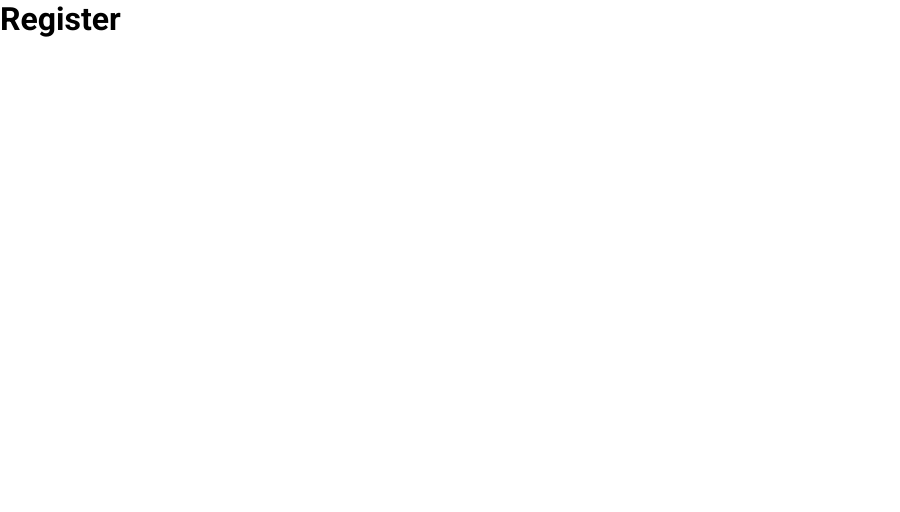
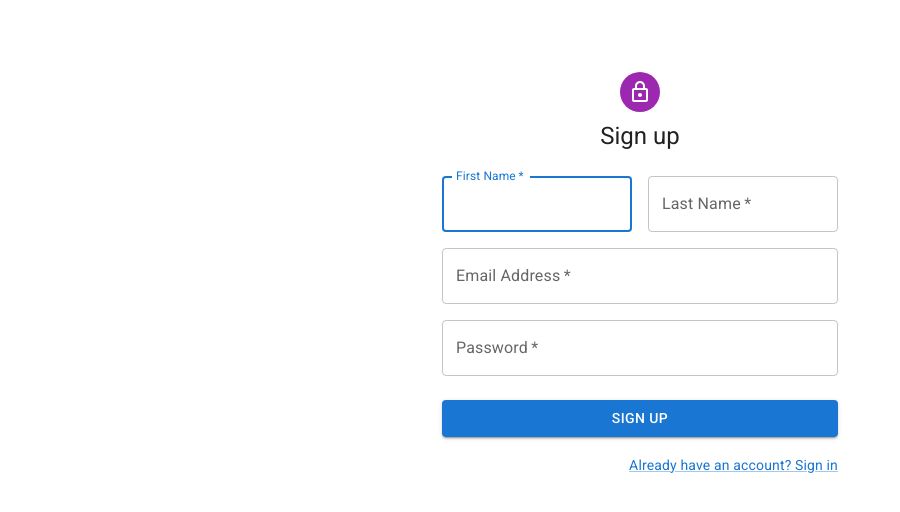
Before and after one commit to sanixstudio/social-media, a React (Create React App) app: page /register in a window 1280 px wide. Shown: the top 512 px of the page, without its empty margins (0-900 px from the left). Built offline with nearby package versions, Linux system fonts and the light colour scheme.

Commit message:
feat: created Login and Register forms

```diff
--- a/package.json
+++ b/package.json
@@ -6,6 +6,7 @@
     "@emotion/react": "^11.10.6",
     "@emotion/styled": "^11.10.6",
     "@fontsource/roboto": "^4.5.8",
+    "@mui/icons-material": "^5.11.9",
     "@mui/material": "^5.11.9",
     "@testing-library/jest-dom": "^5.16.5",
     "@testing-library/react": "^13.4.0",
--- a/src/pages/login/Login.jsx
+++ b/src/pages/login/Login.jsx
@@ -1,11 +1,100 @@
-import React from "react";
+import * as React from "react";
+import Avatar from "@mui/material/Avatar";
+import Button from "@mui/material/Button";
+import CssBaseline from "@mui/material/CssBaseline";
+import TextField from "@mui/material/TextField";
+import Link from "@mui/material/Link";
+import Grid from "@mui/material/Grid";
+import Box from "@mui/material/Box";
+import LockOutlinedIcon from "@mui/icons-material/LockOutlined";
+import Typography from "@mui/material/Typography";
+import Container from "@mui/material/Container";
+import { createTheme, ThemeProvider } from "@mui/material/styles";
 
-const Login = () => {
+const theme = createTheme();
+
+export default function Login() {
+  const handleSubmit = (event) => {
+    event.preventDefault();
+    const data = new FormData(event.currentTarget);
+    console.log({
+      email: data.get("email"),
+      password: data.get("password"),
+    });
+  };
+
   return (
-    <div>
-      <h1>Login</h1>
-    </div>
+    <ThemeProvider theme={theme}>
+      <Container component="main" maxWidth="xs">
+        <CssBaseline />
+        <Box
+          sx={{
+            marginTop: 8,
+            display: "flex",
+            flexDirection: "column",
+            alignItems: "center",
+          }}
+        >
+          <Avatar sx={{ m: 1, bgcolor: "secondary.main" }}>
+            <LockOutlinedIcon />
+          </Avatar>
+          <Typography component="h1" variant="h5">
+            Sign in
+          </Typography>
+          <Box
+            component="form"
+            onSubmit={handleSubmit}
+            noValidate
+            sx={{ mt: 1 }}
+          >
+            <TextField
+              margin="normal"
+              required
+              fullWidth
+              id="email"
+              label="Email Address"
+              name="email"
+              autoComplete="email"
+              autoFocus
+            />
+            <TextField
+              margin="normal"
+              required
+              fullWidth
+              name="password"
+              label="Password"
+              type="password"
+              id="password"
+              autoComplete="current-password"
+            />
+            {/* TODO: Place for "Remember Me"
+            <FormControlLabel
+              control={<Checkbox value="remember" color="primary" />}
+              label="Remember me"
+            /> */}
+            <Button
+              type="submit"
+              fullWidth
+              variant="contained"
+              sx={{ mt: 3, mb: 2 }}
+            >
+              Sign In
+            </Button>
+            <Grid container>
+              <Grid item xs>
+                {/* <Link href="#" variant="body2">
+                  Forgot password?
+                </Link> */}
+              </Grid>
+              <Grid item>
+                <Link href="/register" variant="body2">
+                  {"Don't have an account? Sign Up"}
+                </Link>
+              </Grid>
+            </Grid>
+          </Box>
+        </Box>
+      </Container>
+    </ThemeProvider>
   );
-};
-
-export default Login;
+}
--- a/src/pages/register/Register.jsx
+++ b/src/pages/register/Register.jsx
@@ -1,9 +1,114 @@
-const Register = () => {
+import * as React from "react";
+import Avatar from "@mui/material/Avatar";
+import Button from "@mui/material/Button";
+import CssBaseline from "@mui/material/CssBaseline";
+import TextField from "@mui/material/TextField";
+import Link from "@mui/material/Link";
+import Grid from "@mui/material/Grid";
+import Box from "@mui/material/Box";
+import LockOutlinedIcon from "@mui/icons-material/LockOutlined";
+import Typography from "@mui/material/Typography";
+import Container from "@mui/material/Container";
+import { createTheme, ThemeProvider } from "@mui/material/styles";
+
+const theme = createTheme();
+
+export default function Register() {
+  const handleSubmit = (event) => {
+    event.preventDefault();
+    const data = new FormData(event.currentTarget);
+    console.log({
+      email: data.get("email"),
+      password: data.get("password"),
+    });
+  };
+
   return (
-    <div>
-      <h1>Register</h1>
-    </div>
+    <ThemeProvider theme={theme}>
+      <Container component="main" maxWidth="xs">
+        <CssBaseline />
+        <Box
+          sx={{
+            marginTop: 8,
+            display: "flex",
+            flexDirection: "column",
+            alignItems: "center",
+          }}
+        >
+          <Avatar sx={{ m: 1, bgcolor: "secondary.main" }}>
+            <LockOutlinedIcon />
+          </Avatar>
+          <Typography component="h1" variant="h5">
+            Sign up
+          </Typography>
+          <Box
+            component="form"
+            noValidate
+            onSubmit={handleSubmit}
+            sx={{ mt: 3 }}
+          >
+            <Grid container spacing={2}>
+              <Grid item xs={12} sm={6}>
+                <TextField
+                  autoComplete="given-name"
+                  name="firstName"
+                  required
+                  fullWidth
+                  id="firstName"
+                  label="First Name"
+                  autoFocus
+                />
+              </Grid>
+              <Grid item xs={12} sm={6}>
+                <TextField
+                  required
+                  fullWidth
+                  id="lastName"
+                  label="Last Name"
+                  name="lastName"
+                  autoComplete="family-name"
+                />
+              </Grid>
+              <Grid item xs={12}>
+                <TextField
+                  required
+                  fullWidth
+                  id="email"
+                  label="Email Address"
+                  name="email"
+                  autoComplete="email"
+                />
+              </Grid>
+              <Grid item xs={12}>
+                <TextField
+                  required
+                  fullWidth
+                  name="password"
+                  label="Password"
+                  type="password"
+                  id="password"
+                  autoComplete="new-password"
+                />
+              </Grid>
+            </Grid>
+            <Button
+              type="submit"
+              fullWidth
+              variant="contained"
+              sx={{ mt: 3, mb: 2 }}
+            >
+              Sign Up
+            </Button>
+            <Grid container justifyContent="flex-end">
+              <Grid item>
+                <Link href="/login" variant="body2">
+                  Already have an account? Sign in
+                </Link>
+              </Grid>
+            </Grid>
+          </Box>
+        </Box>
+      </Container>
+    </ThemeProvider>
   );
-};
-
-export default Register;
+}
```
Also changed, not shown: 1 other file (tests, documents, lock files or other folders).
